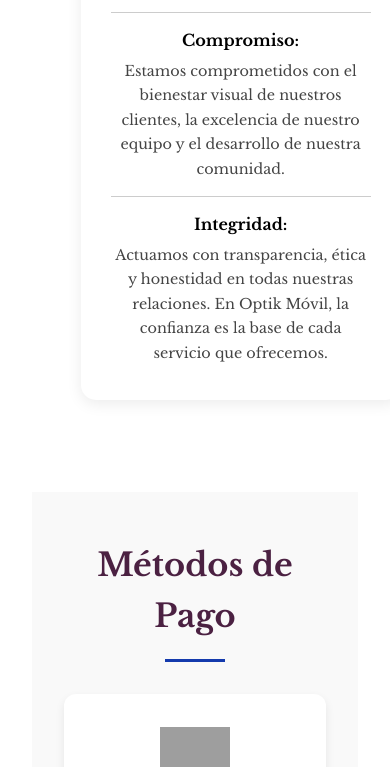
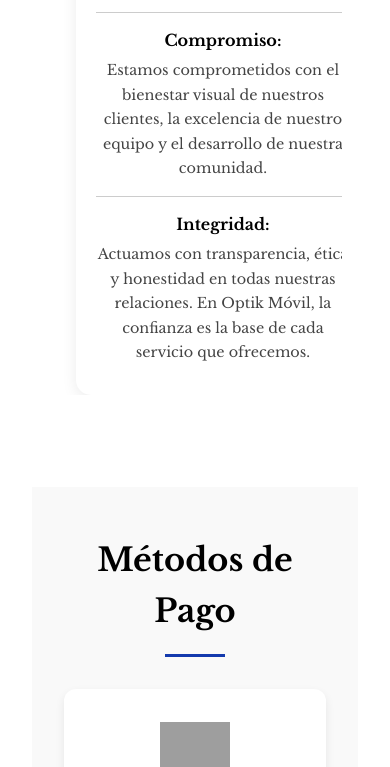
Before and after one commit to VictorBolivar27/OptikMovil, a plain HTML site: page index.html in a window 390 px wide. Shown: the part 4284-5051 px from the top of the page. Drawn offline with nearby package versions, Linux system fonts and the light colour scheme; grey boxes are pictures that could not be loaded.

Commit message:
Arreglos

```diff
--- a/css/style.css
+++ b/css/style.css
@@ -339,7 +339,7 @@ nav li:focus {
 .payment-section h2 {
   font-size: 2rem;
   margin-bottom: 2rem;
-  color: #4b2142;
+  color: #000000;
 }
 
 .payment-grid {
@@ -1056,6 +1056,7 @@ body {
     padding: 8px 16px;
     font-size: 0.9rem;
   }
+
 }
 
 
@@ -1108,3 +1109,39 @@ body {
     padding: 40px 20px;
   }
 }
+
+/* ✅ Corrección del desbordamiento en móvil */
+@media (max-width: 768px) {
+  .about-section,
+  .about-container,
+  .about-content,
+  .values-box {
+    width: 100%;
+    max-width: 100%;
+    box-sizing: border-box;
+    padding-left: 5%;
+    padding-right: 5%;
+    margin: 0 auto;
+    overflow-x: hidden;
+  }
+
+  /* Evita que el borde decorativo del círculo se salga */
+  .about-image::before {
+    width: 280px !important;
+    height: 280px !important;
+    left: 50%;
+    transform: translateX(-50%) rotate(20deg);
+  }
+
+  .about-image img {
+    width: 240px !important;
+    height: 240px !important;
+  }
+
+  /* Evita que el contenedor del valor se expanda demasiado */
+  .values-box {
+    padding: 20px;
+    margin: 0 auto;
+    overflow-x: hidden;
+  }
+}
```
